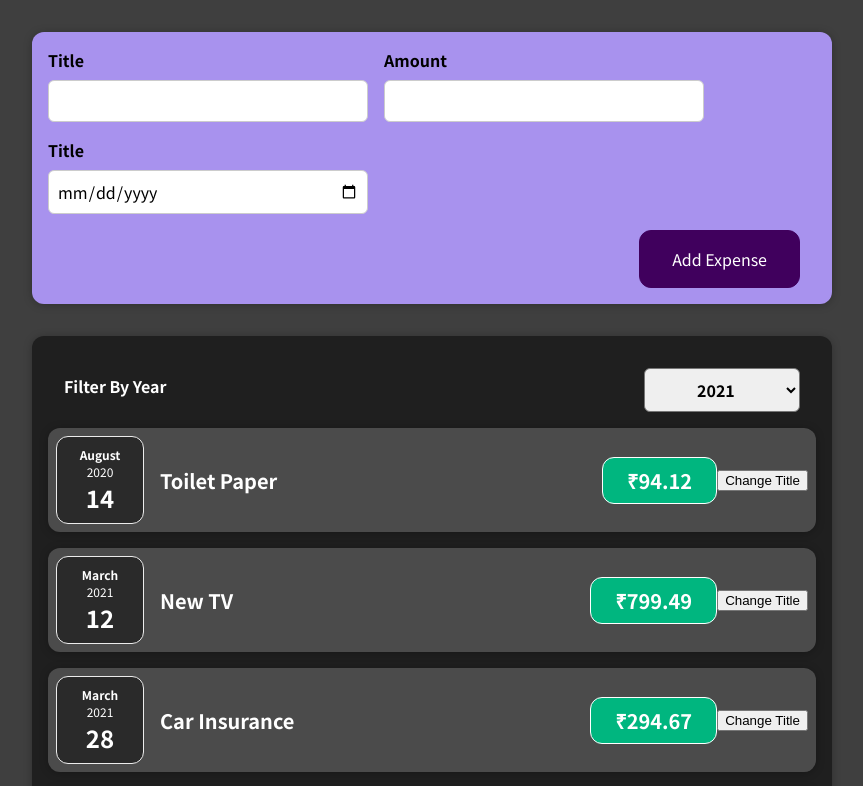
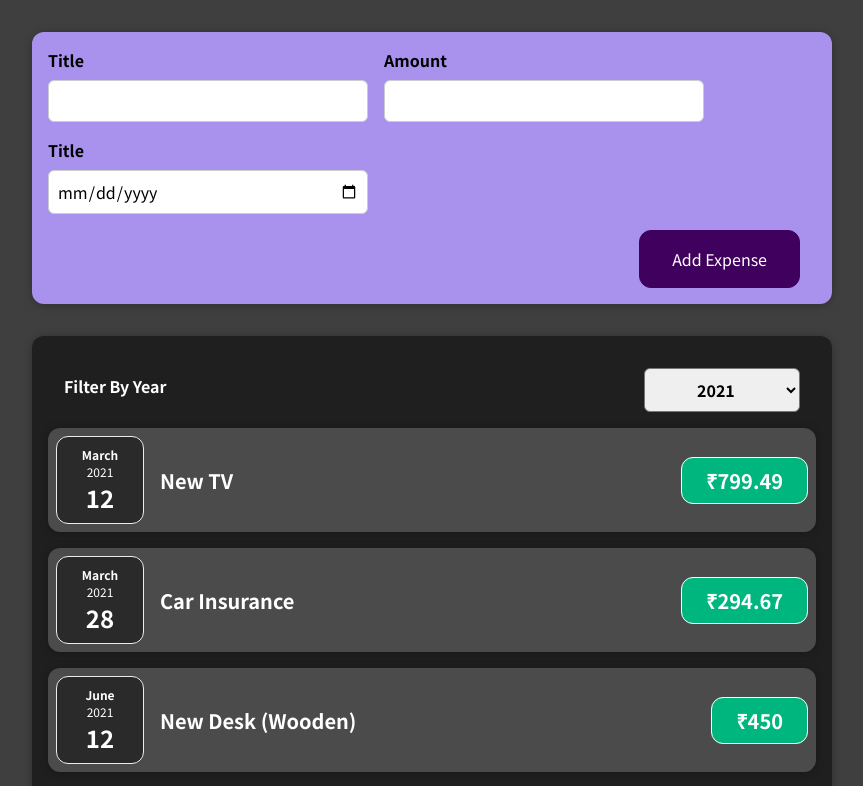
Before and after one commit to sidshetty/expense-calculator, a React (Create React App) app: page / in a window 1280 px wide. Shown: the top 786 px of the page, without its empty margins (208-1071 px from the left). Built offline with nearby package versions, Linux system fonts and the light colour scheme.

Commit message:
added working filters

```diff
--- a/src/App.js
+++ b/src/App.js
@@ -1,8 +1,7 @@
+import { useState } from 'react';
 import Expenses from './components/Expenses/Expenses';
 import NewExpense from './components/NewExpense/NewExpense';
-
-const App = () => {
-	const expenses = [
+const INITIAL_EXPENSES = [
 	{
 		id: 'e1',
 		title: 'Toilet Paper',
@@ -24,9 +23,13 @@
 	}
 ];
 
+const App = () => {
+	const [ expenses, setExpenses ] = useState(INITIAL_EXPENSES);
+
 	const addExpenseHandler = (expense) => {
-		console.log('in app.js');
-		console.log(expense);
+		setExpenses((prevExpenses) => {
+			return [ expense, ...prevExpenses ];
+		});
 	};
 
 	return (
--- a/src/components/Expenses/ExpenseItem.js
+++ b/src/components/Expenses/ExpenseItem.js
@@ -1,6 +1,6 @@
 import React, { useState } from 'react';
 import './ExpenseItem.css';
-import Card from '../Card/Card';
+import Card from '../UI/Card';
 import ExpenseDate from './ExpenseDate';
 
 const ExpenseItem = (props) => {
@@ -11,14 +11,16 @@
 	};
 
 	return (
+		<li>
 			<Card className="expense-item">
 				<ExpenseDate date={props.date} />
 				<div className="expense-item__description">
-				<h2>{title}</h2>
+					<h2>{props.title}</h2>
 					<div className="expense-item__price">₹{props.amount}</div>
 				</div>
-			<button onClick={clickHandler}>Change Title</button>
+				{/* <button onClick={clickHandler}>Change Title</button> */}
 			</Card>
+		</li>
 	);
 };
 
--- a/src/components/Expenses/Expenses.js
+++ b/src/components/Expenses/Expenses.js
@@ -1,24 +1,25 @@
 import './Expenses.css';
-import Card from '../Card/Card';
-import ExpenseItem from './ExpenseItem';
+import Card from '../UI/Card';
 import ExpenseFilter from './ExpenseFilter';
-import { useState } from 'react/cjs/react.development';
+import ExpensesList from './ExpensesList';
+import { useState } from 'react';
 
 const Expenses = (props) => {
 	const [ filteredYear, setFilteredYear ] = useState('2021');
+
 	const filterSelectedHandler = (filteredYear) => {
 		setFilteredYear(filteredYear);
-		console.log(filteredYear);
 	};
+
+	const filteredExpenses = props.items.filter((expense) => {
+		return expense.date.getFullYear().toString() === filteredYear;
+	});
 
 	return (
 		<div>
 			<Card className="expenses">
 				<ExpenseFilter onSelectedFilter={filterSelectedHandler} selectedYear={filteredYear} />
-				<ExpenseItem title={props.items[0].title} amount={props.items[0].amount} date={props.items[0].date} />
-				<ExpenseItem title={props.items[1].title} amount={props.items[1].amount} date={props.items[1].date} />
-				<ExpenseItem title={props.items[2].title} amount={props.items[2].amount} date={props.items[2].date} />
-				<ExpenseItem title={props.items[3].title} amount={props.items[3].amount} date={props.items[3].date} />
+				<ExpensesList items={filteredExpenses} />
 			</Card>
 		</div>
 	);
--- /dev/null
+++ b/src/components/Expenses/ExpensesList.css
@@ -0,0 +1,9 @@
+.expenses-list {
+	list-style: none;
+	padding: 0;
+}
+
+.expenses-list__fallback {
+	color: white;
+	text-align: center;
+}
--- /dev/null
+++ b/src/components/Expenses/ExpensesList.js
@@ -0,0 +1,17 @@
+import './ExpensesList.css';
+import ExpenseItem from './ExpenseItem';
+
+const ExpensesList = (props) => {
+	if (props.items.length === 0) {
+		return <h2 className="expenses-list__fallback">Found No Expenses</h2>;
+	}
+	return (
+		<ul className="expenses-list">
+			{props.items.map((expense) => (
+				<ExpenseItem key={expense.id} title={expense.title} amount={expense.amount} date={expense.date} />
+			))}
+		</ul>
+	);
+};
+
+export default ExpensesList;
```
Also changed, not shown: src/components/UI/Card.css (renamed from src/components/Card/Card.css), src/components/UI/Card.js (renamed from src/components/Card/Card.js). Lines whose indentation alone changed are shown as unchanged.
